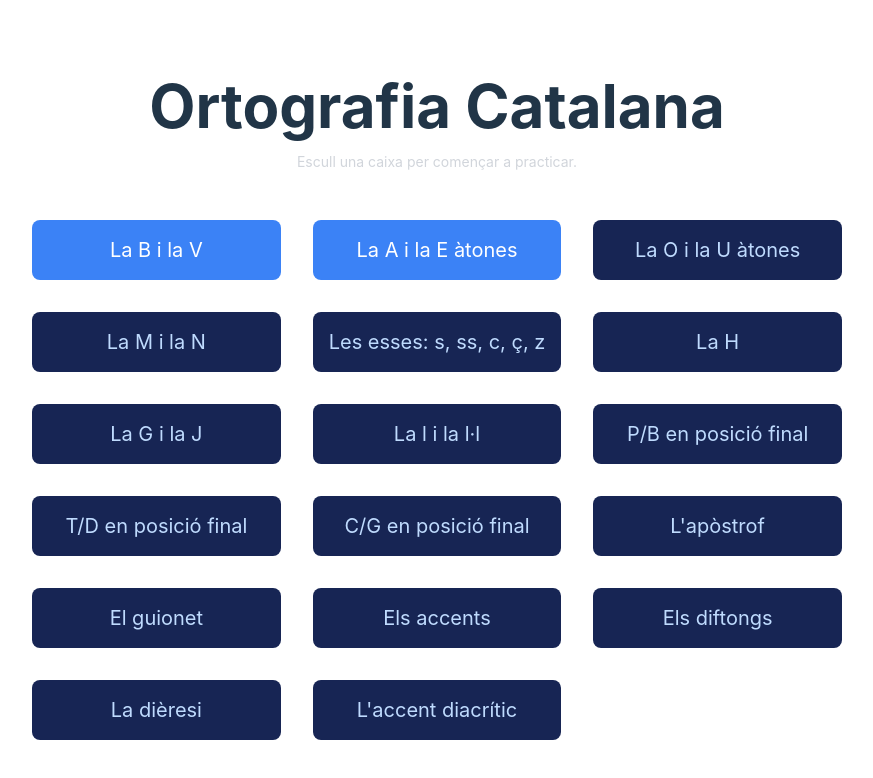
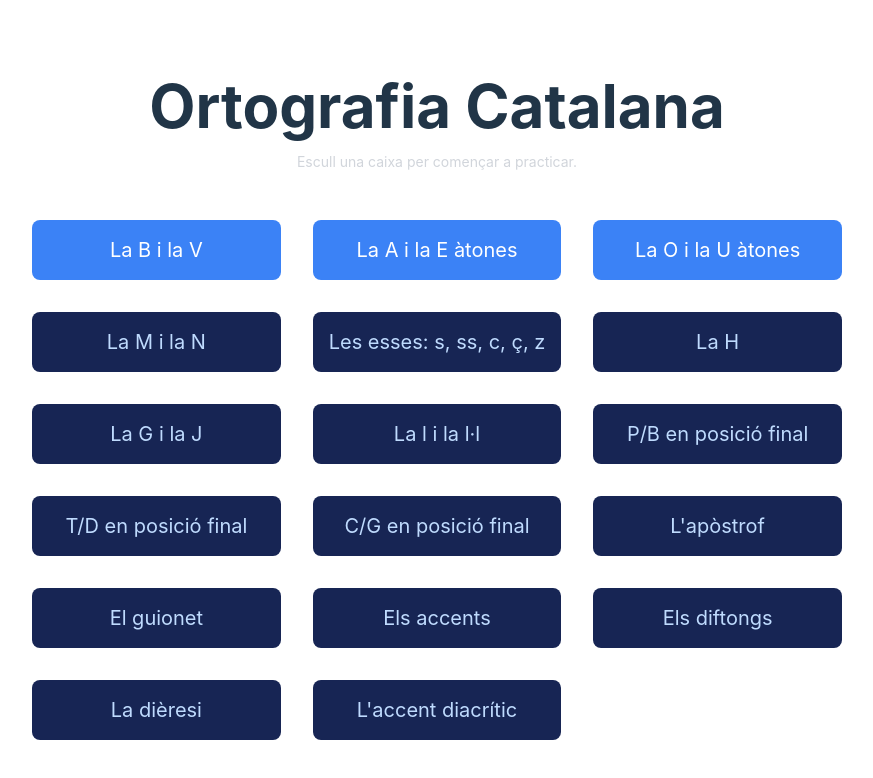
Before and after one commit to rubenlupi/ortografia-catalana, a React (Vite) app: page / in a window 1280 px wide. Shown: the top 778 px of the page, without its empty margins (203-1076 px from the left). Built offline with nearby package versions, Linux system fonts and the light colour scheme.

Commit message:
feature: enable o-u box

```diff
--- a/src/App.tsx
+++ b/src/App.tsx
@@ -28,7 +28,7 @@ function App() {
     { id: "accent", title: "L'accent diacrític" },
   ];
 
-  const activeBoxIds = ["b-v", "a-e"];
+  const activeBoxIds = ["b-v", "a-e", "o-u"];
 
   const handleBoxClick = (boxId: string) => {
     setSelectedBox(boxId);
```
